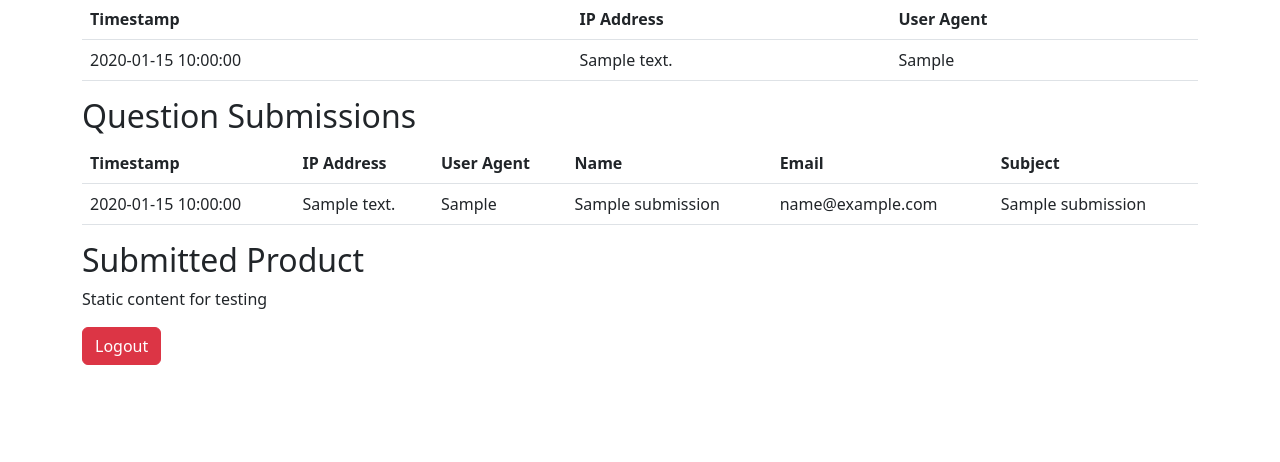
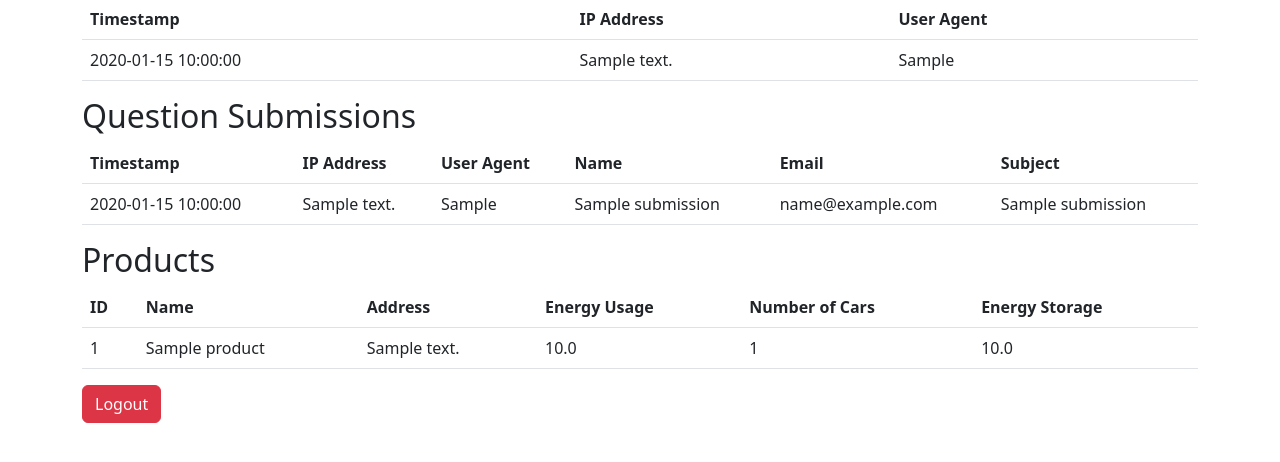
Before and after one commit to AustinTX360/1, a Flask app: template templates/admin_dashboard.html in a window 1280 px wide. Shown: the part 211-673 px from the top of the page. Run offline with Flask 3, Linux system fonts and the light colour scheme; tables that the repository leaves empty hold one stand-in row (values such as "Sample post"); the template is opened without the code that fills it: values that come from a table or form of the project are taken from there, most other values are stand-ins (such as "Sample title", 1, 10 or a date in 2020).

Commit message:
Update admin_dashboard.html

```diff
--- a/templates/admin_dashboard.html
+++ b/templates/admin_dashboard.html
@@ -60,8 +60,32 @@
 </table>
 
 
-        <h2>Submitted Product</h2>
-        <p>Static content for testing</p>
+<!-- Add this section to display products -->
+<h2>Products</h2>
+<table class="table">
+    <thead>
+        <tr>
+            <th>ID</th>
+            <th>Name</th>
+            <th>Address</th>
+            <th>Energy Usage</th>
+            <th>Number of Cars</th>
+            <th>Energy Storage</th>
+        </tr>
+    </thead>
+    <tbody>
+        {% for product in products %}
+            <tr>
+                <td>{{ product.id }}</td>
+                <td>{{ product.name }}</td>
+                <td>{{ product.address }}</td>
+                <td>{{ product.energy_usage }}</td>
+                <td>{{ product.num_cars }}</td>
+                <td>{{ product.energy_storage }}</td>
+            </tr>
+        {% endfor %}
+    </tbody>
+</table>
 
         <a href="{{ url_for('admin_logout') }}" class="btn btn-danger">Logout</a>
     </div>
```
